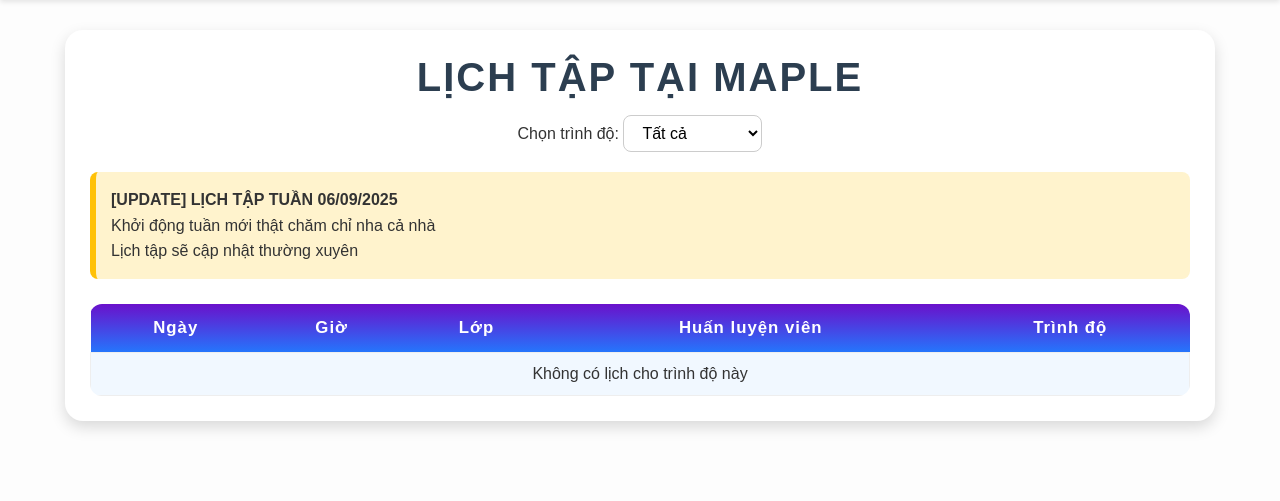
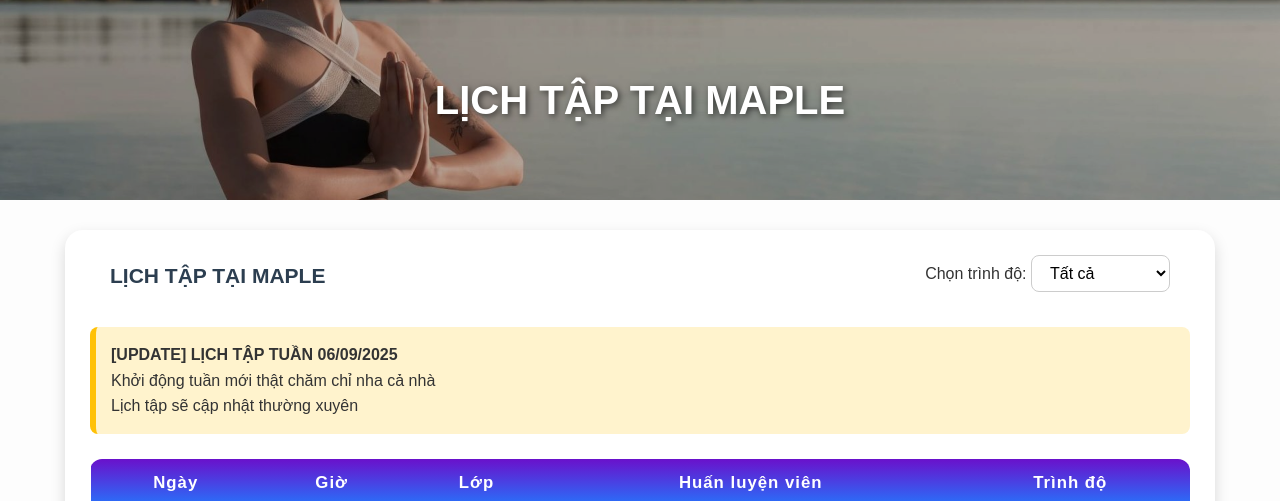
Before and after one commit to HoaiNam1112/PilatesMaple, a PHP site: page /page/schedule.php in a window 1280 px wide. Shown: the part 74-575 px from the top of the page. Run offline with PHP 8.4, Linux system fonts and the light colour scheme; data that the repository does not hold is empty; grey boxes are pictures that could not be loaded.

Commit message:
update lich hoc

```diff
--- a/css/schedule.css
+++ b/css/schedule.css
@@ -23,11 +23,18 @@ body {
 }
 
 .lich-header h1 {
-  font-size: 2.5rem;
+  font-size: 21px;
   color: #2c3e50;
   margin: 0;
-  text-transform: uppercase;
-  letter-spacing: 2px;
+}
+.lich-tap {
+  display: flex;
+  justify-content: space-between;
+  align-items: center;
+  width: 100%;
+  padding: 0 20px;
+  box-sizing: border-box;
+  margin-bottom: 15px;
 }
 .level-selector {
   text-align: center;
@@ -90,3 +97,31 @@ body {
   transition: 0.3s ease;
   cursor: pointer;
 }
+.banner {
+  position: relative;
+  width: 100%;
+  height: 200px;
+  overflow: hidden;
+}
+
+.banner img {
+  width: 100%;
+  height: 100%;
+  object-fit: cover;
+  filter: brightness(70%);
+}
+
+.banner-text {
+  position: absolute;
+  top: 50%;
+  left: 50%;
+  transform: translate(-50%, -50%);
+  color: white;
+  text-align: center;
+}
+
+.banner-text h1 {
+  font-size: 2.5em;
+  font-weight: bold;
+  text-shadow: 2px 2px 6px rgba(0, 0, 0, 0.6);
+}
--- a/page/schedule.php
+++ b/page/schedule.php
@@ -13,8 +13,14 @@ mysqli_set_charset($conn, 'UTF8');
 </head>
 <body>
       <?php include 'header.php'; ?>
-
+<div class="banner">
+    <img src="../pic/bnhlv.jpg" alt="Banner Huấn Luyện Viên">
+  <div class="banner-text">
+    <h1>LỊCH TẬP TẠI MAPLE</h1>
+  </div>
+    </div>
   <div class="container-lichtap">
+    <div class="lich-tap">
     <div class="lich-header">
         <h1>LỊCH TẬP TẠI MAPLE</h1>
     </div>
@@ -28,6 +34,7 @@ mysqli_set_charset($conn, 'UTF8');
           <option value="Advanced" <?php if(isset($_GET['level']) && $_GET['level']=="Advanced") echo "selected"; ?>>Advanced</option>
         </select>
       </form>
+    </div>
     </div>
     <div class="note">
       <strong>[UPDATE] LỊCH TẬP TUẦN 06/09/2025 </strong><br />
```
